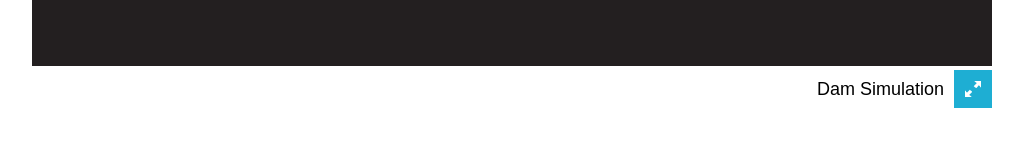
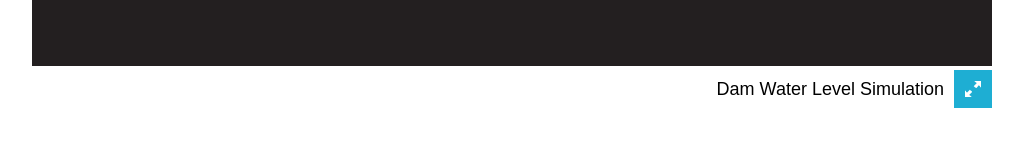
Before and after one commit to hamdanbasri/DamSimulationWebGL, a plain HTML site: page index.html in a window 1280 px wide. Shown: the part 613-760 px from the top of the page, without its empty margins (128-1151 px from the left). Drawn offline with Linux system fonts and the light colour scheme; no server answers.

Commit message:
Updated Readme

```diff
--- a/index.html
+++ b/index.html
@@ -3,7 +3,7 @@
   <head>
     <meta charset="utf-8">
     <meta http-equiv="Content-Type" content="text/html; charset=utf-8">
-    <title>Dam Simulation by Hamdan Basri</title>
+    <title>Dam Water Level Simulation by Hamdan Basri</title>
     <link rel="shortcut icon" href="TemplateData/favicon.ico">
     <link rel="stylesheet" href="TemplateData/style.css">
   </head>
@@ -20,7 +20,7 @@
       <div id="unity-footer">
         <!-- <div id="unity-webgl-logo"></div> -->
         <div id="unity-fullscreen-button"></div>
-        <div id="unity-build-title">Dam Simulation</div>
+        <div id="unity-build-title">Dam Water Level Simulation</div>
       </div>
     </div>
     <script>
```
Also changed, not shown: images/Dam Simulation Image.jpg (added), 1 other file.
